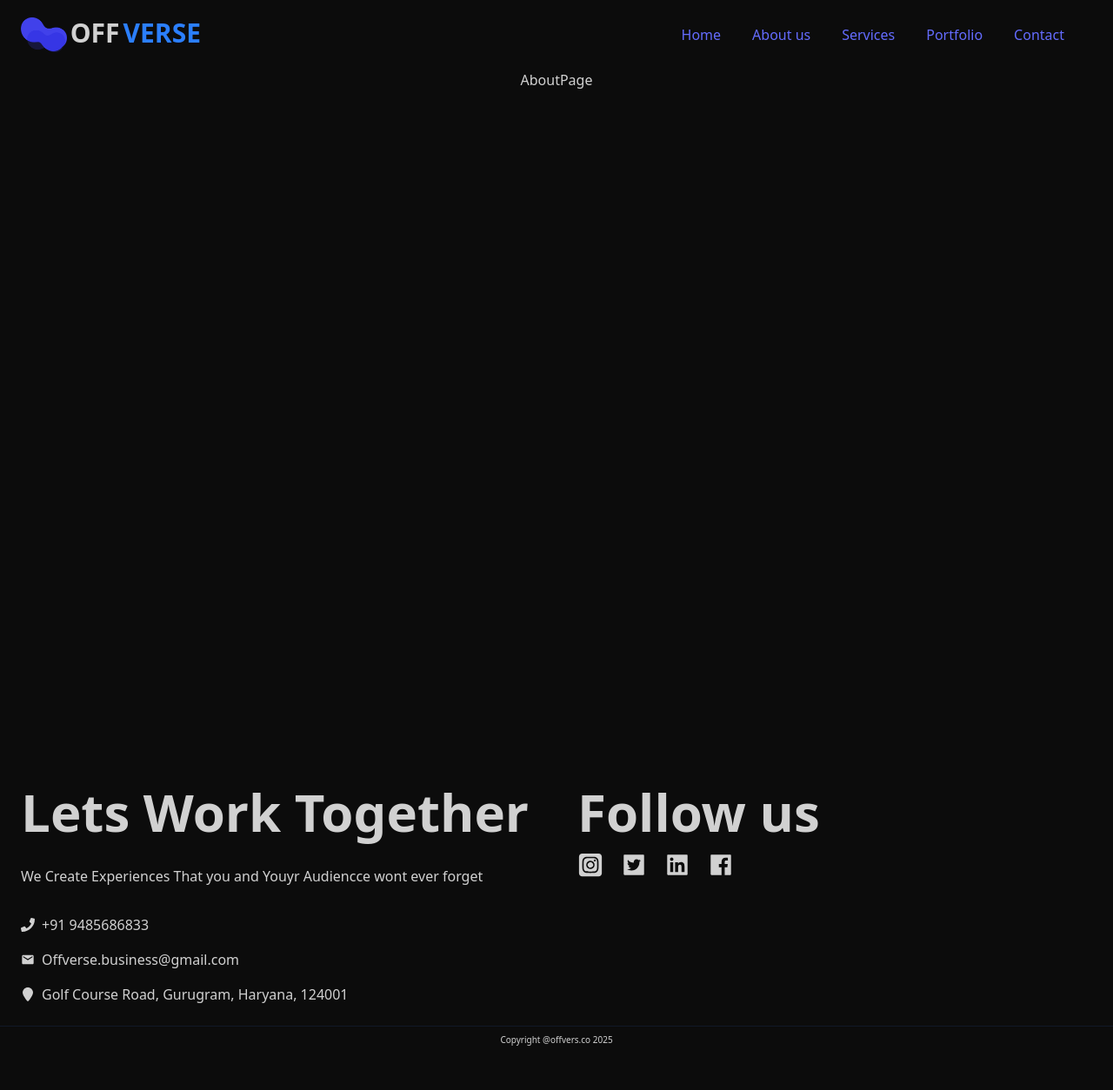
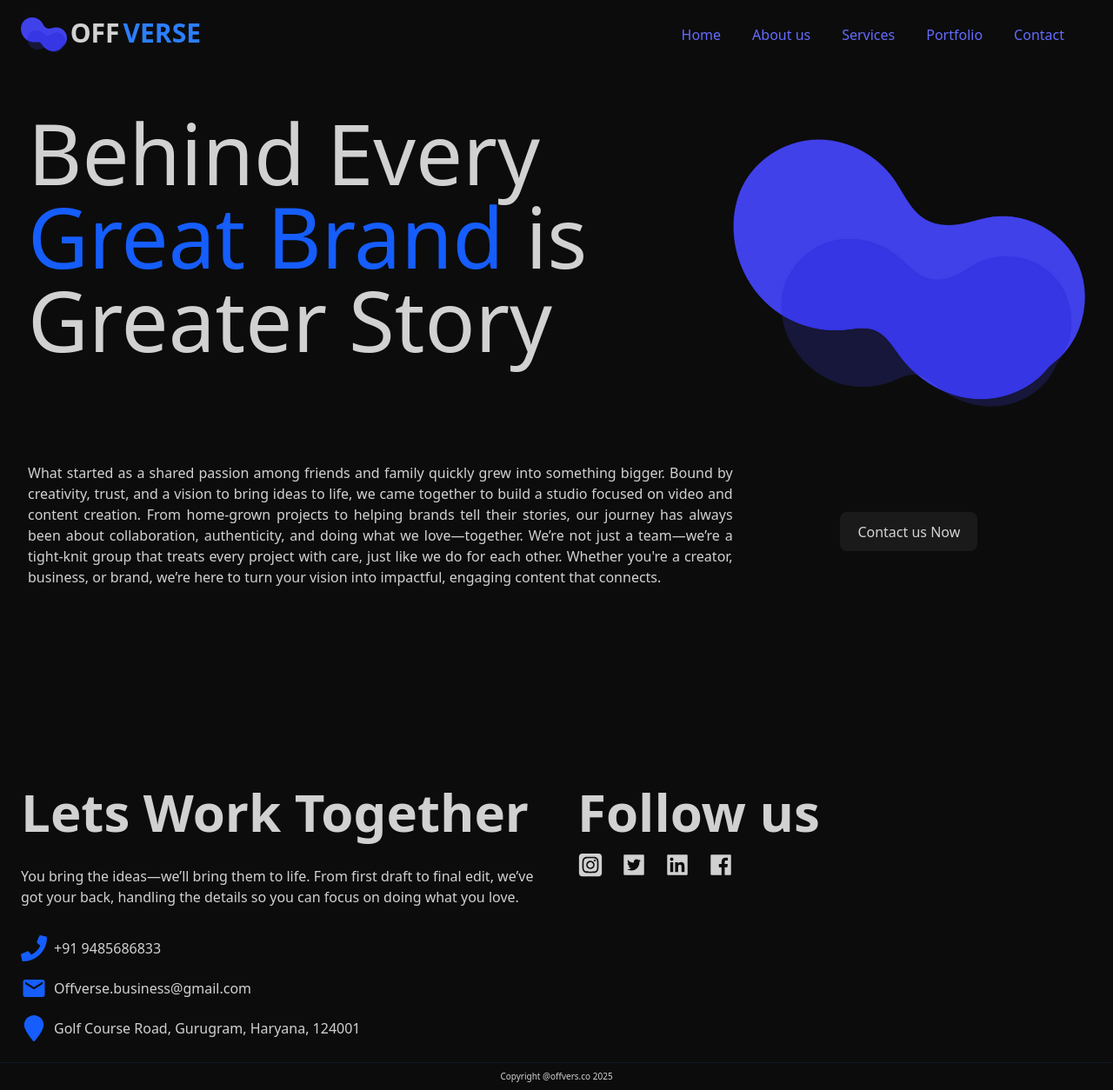
Before and after one commit to KashishKataria786/Offverse, a React (Vite) app: page /about in a window 1280 px wide. Shown: the whole page at 87% size. Before the commit the page ends 1212 px from the top, so only its background shows below. Built offline with nearby package versions, Linux system fonts and the light colour scheme.

Commit message:
About us Page + header

```diff
--- a/index.html
+++ b/index.html
@@ -4,6 +4,7 @@
     <meta charset="UTF-8" />
     <link rel="icon" type="image/svg+xml" href="/src/assets/404graphic.png" />
     <meta name="viewport" content="width=device-width, initial-scale=1.0" />
+
     <title>Offverse</title>
   </head>
   <body>
--- /dev/null
+++ b/src/components/AboutSection.jsx
@@ -0,0 +1,29 @@
+import React from 'react'
+import graphic404 from '../assets/404graphic.png'
+const AboutSection = () => {
+  return (
+    <div className='p-8 text-left md:space-y-4 space-y-2'  >
+        <div className='md:grid grid-cols-3 justify-start space-y-2'>
+            <div className='col-span-2 py-4'>
+                <h3 className='text-4xl  md:text-8xl '>Behind Every <span className='text-blue-600'>Great Brand </span>is <span>Greater Story</span></h3>
+            </div>
+            <div className='md:py-12'>
+                <img src={graphic404} alt=''/>
+                {/* <h3>this is ou0r only world to maek exciting nad best Video edintg Line in the workd</h3> */}
+            </div>
+        </div>
+        <div className='md:grid  grid-cols-3 justify-center items-center space-y-4  '>
+            <div className='col-span-2'>
+                <p className='text-justify font-light'>What started as a shared passion among friends and family quickly grew into something bigger. Bound by creativity, trust, and a vision to bring ideas to life, we came together to build a studio focused on video and content creation. From home-grown projects to helping brands tell their stories, our journey has always been about collaboration, authenticity, and doing what we love—together.
+
+We’re not just a team—we’re a tight-knit group that treats every project with care, just like we do for each other. Whether you're a creator, business, or brand, we’re here to turn your vision into impactful, engaging content that connects.</p>
+            </div>
+            <div className='flex justify-center items-center'>
+                <button className='w-full md:w-auto '>Contact us Now </button>
+            </div>
+            </div>
+    </div>
+  )
+}
+
+export default AboutSection
--- a/src/components/ContactCard.jsx
+++ b/src/components/ContactCard.jsx
@@ -11,7 +11,7 @@ const ContactCard = ({head,desc,form, index}) => {
       {/* Foreground content */}
       <div className="relative z-10 space-y-4">
         <h2 className="text-2xl md:text-4xl font-bold">{head}</h2>
-        <p className="text-sm md:text-md">{desc}</p>
+        <p className="text-sm md:text-md text-justify">{desc}</p>
         {form&&<button>Google Form</button>}
       </div>
     </div>
--- a/src/components/PortfolioCard.jsx
+++ b/src/components/PortfolioCard.jsx
@@ -9,7 +9,7 @@ const PortfolioCard = ({typeArray, typeOfProject , ProjectLink, projectDescripti
 
         <div className='relative '>
             <img src={videoEditor} ></img>
-            <p className='absolute -top-20 left-0  font-bold text-[200px] z-40 opacity-30'>{index}</p>
+            <p className='absolute -top-20 left-0  font-bold text-[200px] z-40 opacity-30'>{index+1}</p>
         </div>
         <div className='space-y-2'>
             <ul className='flex gap-2'>
@@ -21,7 +21,7 @@ const PortfolioCard = ({typeArray, typeOfProject , ProjectLink, projectDescripti
                 })}
                 </ul>
                 <h3 className='text-xl font-bold text-blue-600'>{typeOfProject}</h3>
-                <p className='text-sm font-light '>{projectDescription}</p>
+                <p className='text-sm font-light text-justify'>{projectDescription}</p>
 
         </div>
         <div>
--- a/src/components/Service_card.jsx
+++ b/src/components/Service_card.jsx
@@ -11,14 +11,14 @@ const Service_card = ({ index, service_name, service_desc }) => {
     >
       {/* Top-left index */}
       <p className="absolute top-2 left-2 text-[120px] font-bold opacity-10 pointer-events-none select-none z-0">
-        {index}
+        {index+1}
       </p>
 
       {/* Content */}
       <div className="relative z-10 space-y-4">
         <h6 className="text-sm font-light">Our Service</h6>
         <h2 className="text-4xl font-bold">{service_name}</h2>
-        <p>{service_desc}</p>
+        <p className='text-justify font-light'>{service_desc}</p>
       </div>
     </motion.div>
   );
--- a/src/components/common/Footer.jsx
+++ b/src/components/common/Footer.jsx
@@ -10,11 +10,11 @@ const Footer = () => {
     <div className='md:grid grid-cols-2'>
       <div className='p-6 space-y-8 col-span-1 text-left'>
         <h2 className='text-3xl md:text-6xl font-bold'>Lets Work Together</h2>
-        <p>We Create Experiences That you and Youyr Audiencce wont ever forget</p>
+        <p>You bring the ideas—we’ll bring them to life. From first draft to final edit, we’ve got your back, handling the details so you can focus on doing what you love.</p>
         <ul className='space-y-4'>
-          <li className='flex gap-2 items-center'><FaPhone/>+91 9485686833</li>
-          <li className='flex gap-2 items-center'><MdEmail/>Offverse.business@gmail.com</li>
-          <li className='flex gap-2 items-center'><FaLocationPin/>Golf Course Road, Gurugram, Haryana, 124001</li>
+          <li className='flex gap-2 items-center'><FaPhone className='text-blue-600'size={30}/>+91 9485686833</li>
+          <li className='flex gap-2 items-center'><MdEmail className='text-blue-600' size={30}/>Offverse.business@gmail.com</li>
+          <li className='flex gap-2 items-center'><FaLocationPin className='text-blue-600'  size={30}/>Golf Course Road, Gurugram, Haryana, 124001</li>
         </ul>
       </div>
       <div className='p-6 text-left'>
--- a/src/components/common/Header.jsx
+++ b/src/components/common/Header.jsx
@@ -38,9 +38,9 @@ const [open,setOpen] = useState(false);
 
           <div className="fixed p-8 left-0 top-0 bg-[#040404f6] text-white    h-[100%] w-[75%]">
   <h2 className='font-bold text-3xl flex gap-1 mb-10'>OFF<span className="text-blue-500">VERSE</span></h2>
-            <ul className=' gap-9  text-left text-md md:text-md font-light space-y-2  '>
+            <ul className=' gap-9  text-left text-xl md:text-md space-y-2  '>
 
-            <li className=""><Link to ='/'>Home</Link></li>
+            <li ><Link className="font-light  "  to ='/'>Home</Link></li>
             <li><Link to ='/about'>About us</Link></li>
             <li><Link to ='/services'>Services</Link></li>
             <li><Link to ='/portfolio'>Portfolio</Link></li>
--- a/src/components/home-components/ServiceSection.jsx
+++ b/src/components/home-components/ServiceSection.jsx
@@ -5,15 +5,15 @@ import { data } from 'react-router-dom'
 const Data = [
     {id:1,
         heading:"Video Editing",
-        description:"In today’s digital landscape, having a strong online presence is crucial. At [Your Company Name], we specialize in SEO strategies that boost your visibility, drive organic traffic, and increase your ROI. Whether you’re a startup or an established business, our tailored solutions help you dominate search engine results and connect with your target audience."
+        description:"Your raw footage deserves more than just cuts and transitions. Our editors bring your vision to life with clean, modern editing, smooth pacing, sound design, subtitles, and custom graphics. Whether it's vlogs, tutorials, interviews, or reels—we edit to match your brand’s style and audience expectations."
     },
     {id:2,
         heading:"Content Management",
-        description:    "Easily manage, update, and organize your website content without technical stress. Our content management solutions help businesses stay consistent, boost SEO, and keep their websites fresh and engaging—whether it's blogs, landing pages, or media assets."
+        description: "Staying consistent and relevant takes more than just great ideas—it needs a plan. We help you map out a content calendar, repurpose long-form videos into shorts, create scripts, and organize assets so your content flows smoothly across platforms. With us, your content is always a step ahead and ready to perform."
     },
     {id:2,
         heading:"Youtube Management",
-        description:"In today’s digital landscape, having a strong online presence is crucial. At [Your Company Name], we specialize in SEO strategies that boost your visibility, drive organic traffic, and increase your ROI. Whether you’re a startup or an established business, our tailored solutions help you dominate search engine results and connect with your target audience."
+        description:"We take the stress out of running a YouTube channel so you can focus on creating. From content strategy and SEO-optimized titles to custom thumbnails and upload scheduling—we handle everything. Our team ensures your channel grows consistently with engaging content, analytics tracking, and tailored growth strategies that actually work."
     },
 
 ]
--- a/src/index.css
+++ b/src/index.css
@@ -1,6 +1,6 @@
 @import "tailwindcss";
 :root {
-  font-family: lovelo,system-ui, Avenir, Helvetica, Arial, sans-serif;
+  font-family:  lovelo,system-ui, Avenir, Helvetica, Arial, sans-serif;
   line-height: 1.5;
   font-weight: 400;
 
--- a/src/pages/AboutPage.jsx
+++ b/src/pages/AboutPage.jsx
@@ -1,9 +1,10 @@
 import React from 'react'
 import Layout from '../components/common/Layout.jsx';
+import AboutSection from '../components/AboutSection.jsx';
 const AboutPage = () => {
   return (
     <Layout>
-        AboutPage
+        <AboutSection/>
     </Layout>
   )
 }
```
